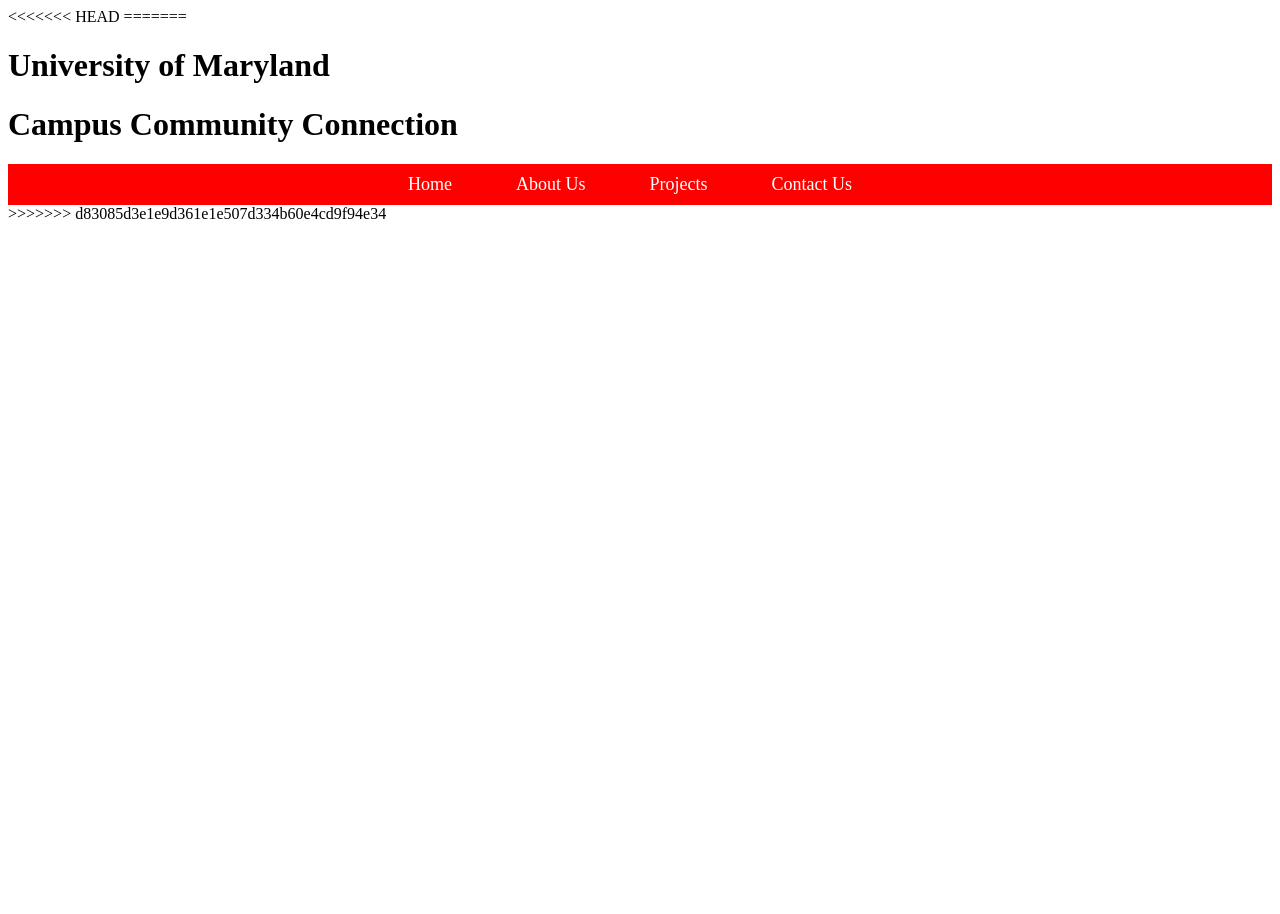
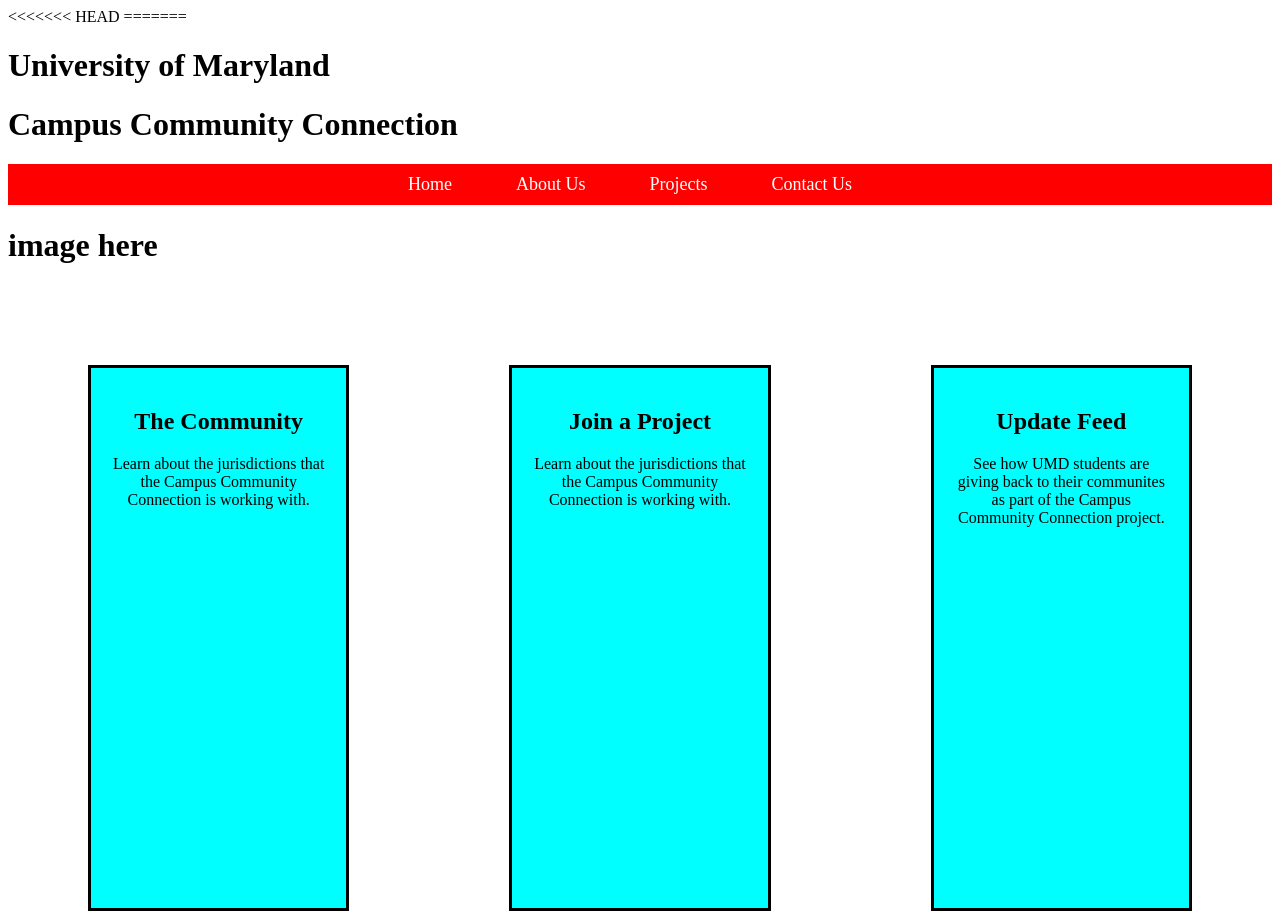
Before and after one commit to mcastro111/Forked_Campus_Community_Connection, a plain HTML site: page projects.html in a window 1280 px wide. Shown: the top 914 px of the page. Before the commit the page ends 800 px from the top, so only its background shows below. Drawn offline with Linux system fonts and the light colour scheme.

Commit message:
early work on projects + new image

```diff
--- a/projects.html
+++ b/projects.html
@@ -7,6 +7,22 @@
     <meta charset="UTF-8">
     <meta name="viewport" content="width=device-width, initial-scale=1.0">
     <title>Document</title>
+    <style>
+        .flex-container{
+            display: flex;
+            justify-content: center;
+        }
+        .project{
+            padding: 20px;
+            background-color: aqua;
+            border-style: solid;
+            margin: 80px;
+            text-align: center;
+            width: 400px;
+            height: 500px;
+        }
+    </style>
+
 </head>
 <body>
     <header id="UMD">
@@ -23,6 +39,47 @@
             <li><a href="contact.html">Contact Us</a></li>
         </ul>
     </nav>
+    <header>
+        <h1> image here</h1>
+    </header>
+    <div class = "flex-container">
+        <div class = "project">
+            <h2>
+              The Community
+            </h2>
+            <p>
+            Learn about the jurisdictions that the
+            Campus Community Connection is working with.
+            </p>
+
+
+
+
+        </div>
+        <div class = "project">
+            <h2>
+              Join a Project
+            </h2>
+
+            <p>
+                Learn about the jurisdictions that the
+                Campus Community Connection is working with.
+            </p>
+        </div>
+
+
+        <div class = "project">
+            <h2>
+              Update Feed
+            </h2>
+            <p>
+                See how UMD students are giving back to their communites
+                 as part of the Campus Community Connection project.
+            </p>
+        </div>
+    </div>
+
+
 
 </body>
 </html>
```
Also changed, not shown: assets/images/CCC_project_image.jpg (added).
